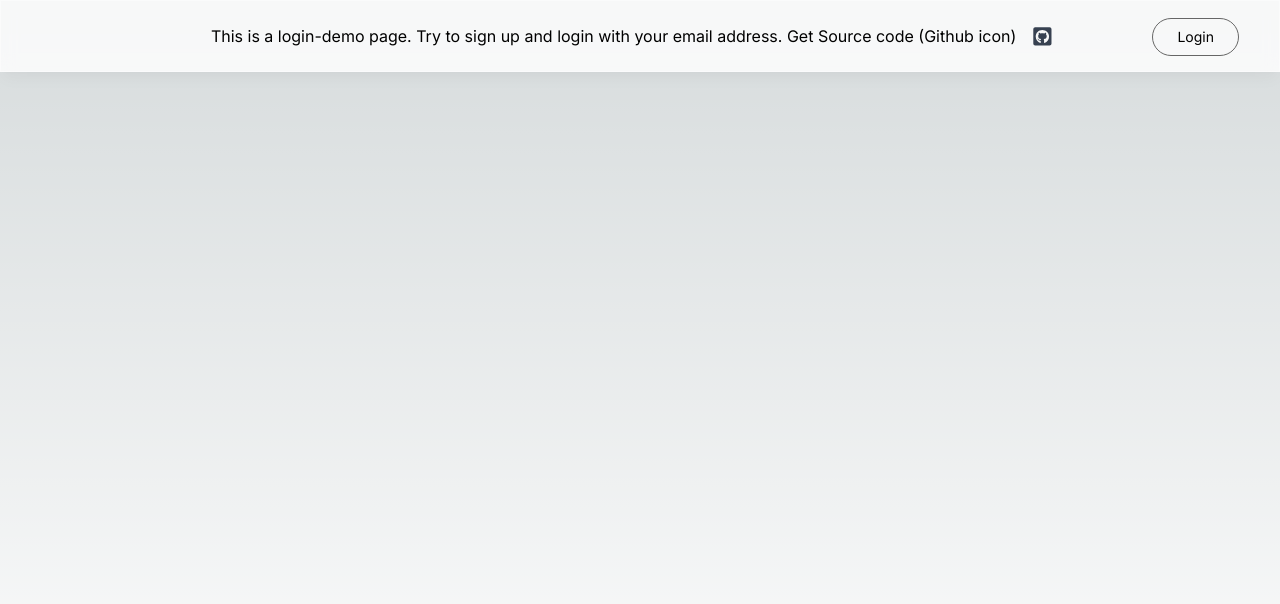
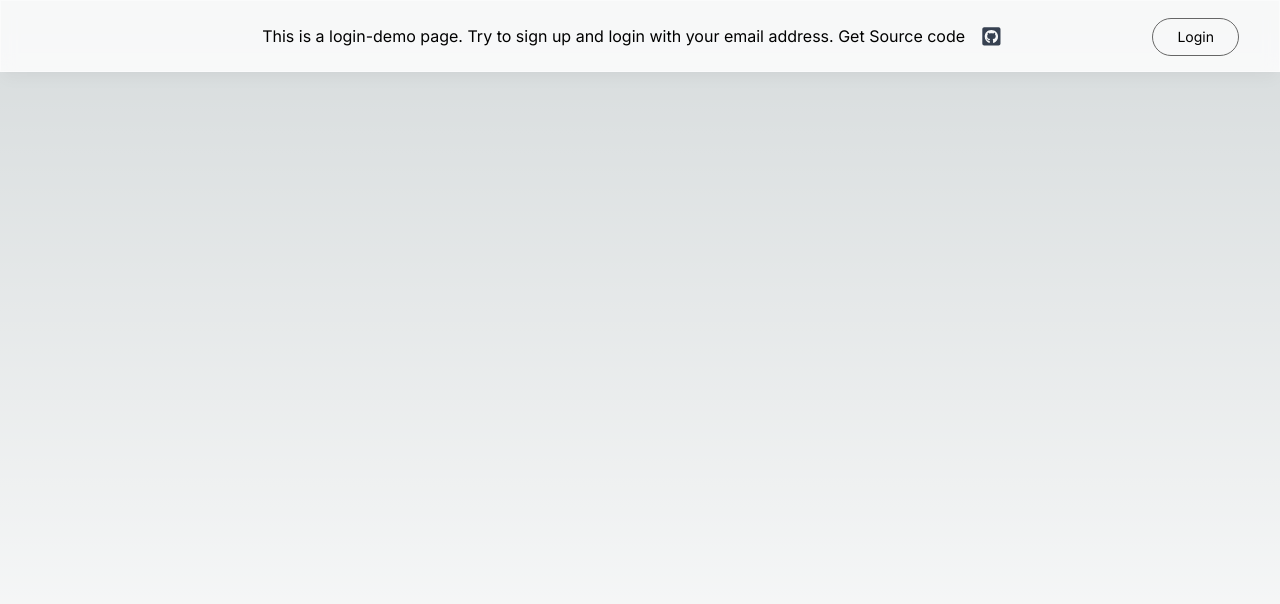
Before and after one commit to Soros87/login-nextjs-typescript, a Next.js app: page / in a window 1280 px wide. Shown: the top 604 px of the page. Built offline with nearby package versions, Linux system fonts and the light colour scheme; no server answers.

Commit message:
update message

```diff
--- a/src/components/header.tsx
+++ b/src/components/header.tsx
@@ -12,7 +12,7 @@ const Header = () => {
     <header className="z-[999] relative flex justify-between items-center">
       <div className="flex flex-row fixed top-0 left-0 right-0 h-[4.5rem] w-full rounded-none border border-white border-opacity-40 bg-white bg-opacity-80 shadow-lg shadow-black/[0.03] backdrop-blur-[0.5rem] justify-center items-center">
         This is a login-demo page. Try to sign up and login with your email
-        address. Get Source code (Github icon)
+        address. Get Source code
         <a
           href="https://github.com/Soros87/login-nextjs-typescript"
           target="_blank"
```
